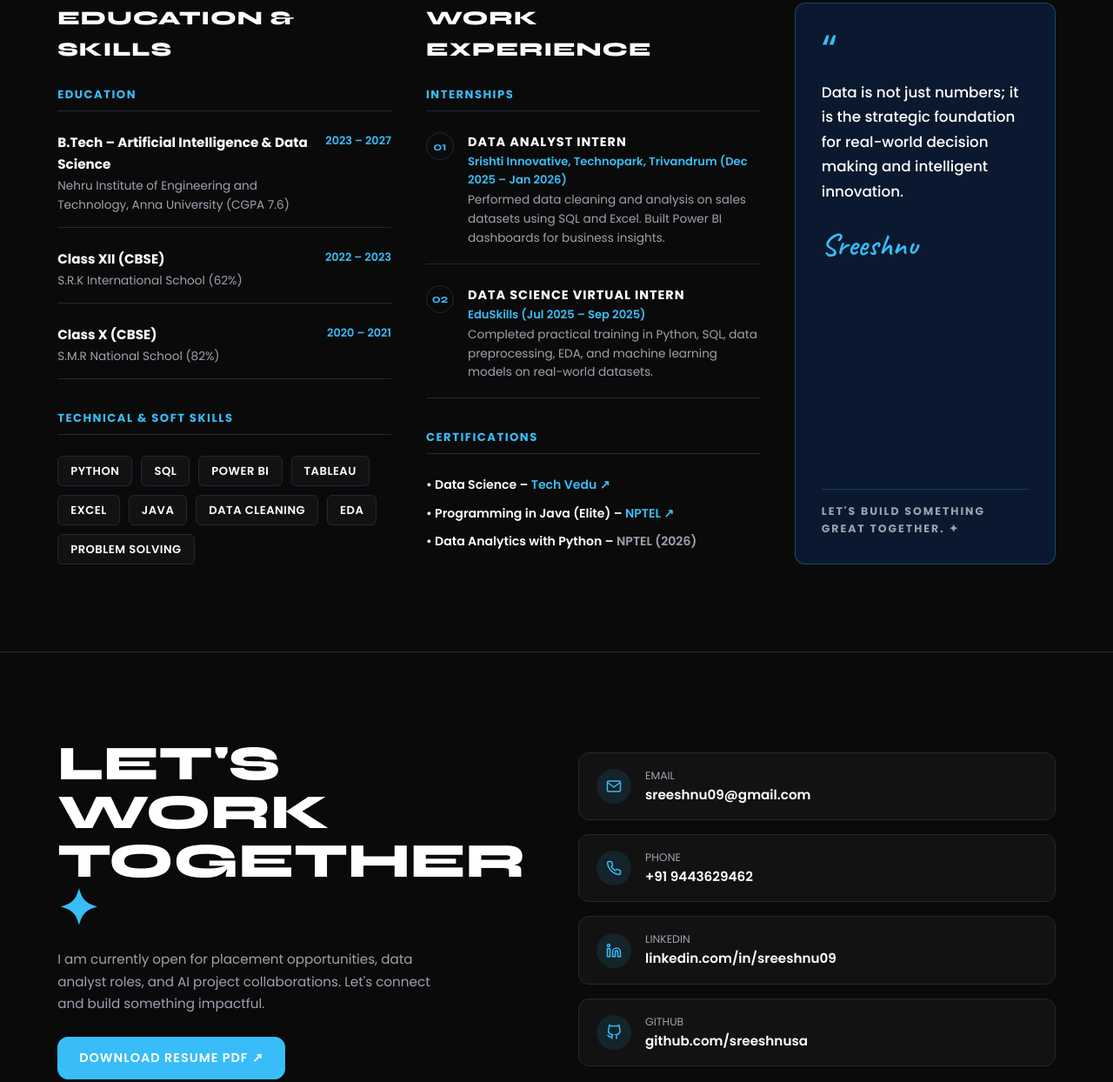
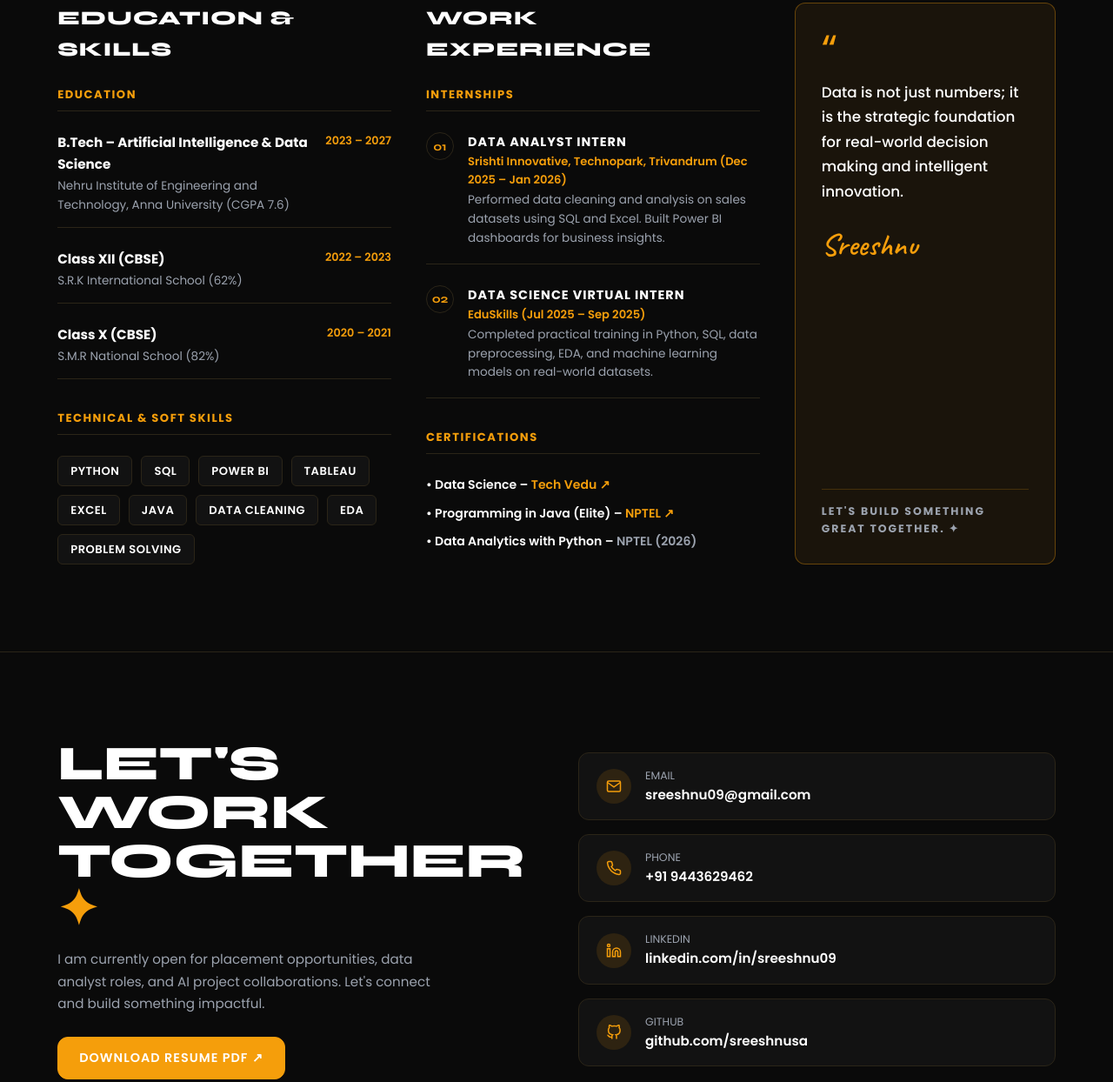
Before and after one commit to sreeshnusa/sreeshnu.portfolio, a website: page index.html in a window 1280 px wide. Shown: the part 1536-2780 px from the top of the page at 87% size. Drawn offline with Linux system fonts and the light colour scheme.

Commit message:
Switch Editorial portfolio theme color to Vibrant Amber Yellow (#F59E0B)

```diff
--- a/style.css
+++ b/style.css
@@ -11,11 +11,11 @@
 :root {
   --bg-dark: #0A0A0A;
   --bg-card: #121212;
-  --bg-card-hover: #161D26;
-  --card-border: #1E293B;
-  --primary-accent: #38BDF8; /* Electric Light Blue Accent */
-  --primary-accent-dark: #0284C7;
-  --hover-accent: #60A5FA;
+  --bg-card-hover: #1A1812;
+  --card-border: #2B2518;
+  --primary-accent: #F59E0B; /* Vibrant Amber Gold Yellow Accent */
+  --primary-accent-dark: #D97706;
+  --hover-accent: #FCD34D;
   --text-primary: #FFFFFF;
   --text-secondary: #9CA3AF;
   --text-muted: #6B7280;
@@ -286,7 +286,7 @@ img {
   font-family: var(--font-heading);
   font-size: 15rem;
   font-weight: 800;
-  color: #0B1929;
+  color: #1F190B;
   letter-spacing: 15px;
   text-transform: uppercase;
   white-space: nowrap;
@@ -633,8 +633,8 @@ img {
 
 /* Quote Sidebar Box */
 .quote-sidebar-box {
-  background-color: #0A192F;
-  border: 1px solid rgba(56, 189, 248, 0.3);
+  background-color: #1A140B;
+  border: 1px solid rgba(245, 158, 11, 0.35);
   border-radius: var(--border-radius);
   padding: 30px;
   display: flex;
@@ -671,7 +671,7 @@ img {
   letter-spacing: 2px;
   color: var(--text-secondary);
   margin-top: 25px;
-  border-top: 1px solid rgba(56, 189, 248, 0.2);
+  border-top: 1px solid rgba(245, 158, 11, 0.2);
   padding-top: 15px;
 }
 
@@ -730,7 +730,7 @@ img {
   width: 40px;
   height: 40px;
   border-radius: 50%;
-  background-color: rgba(56, 189, 248, 0.1);
+  background-color: rgba(245, 158, 11, 0.12);
   color: var(--primary-accent);
   display: flex;
   align-items: center;
```
